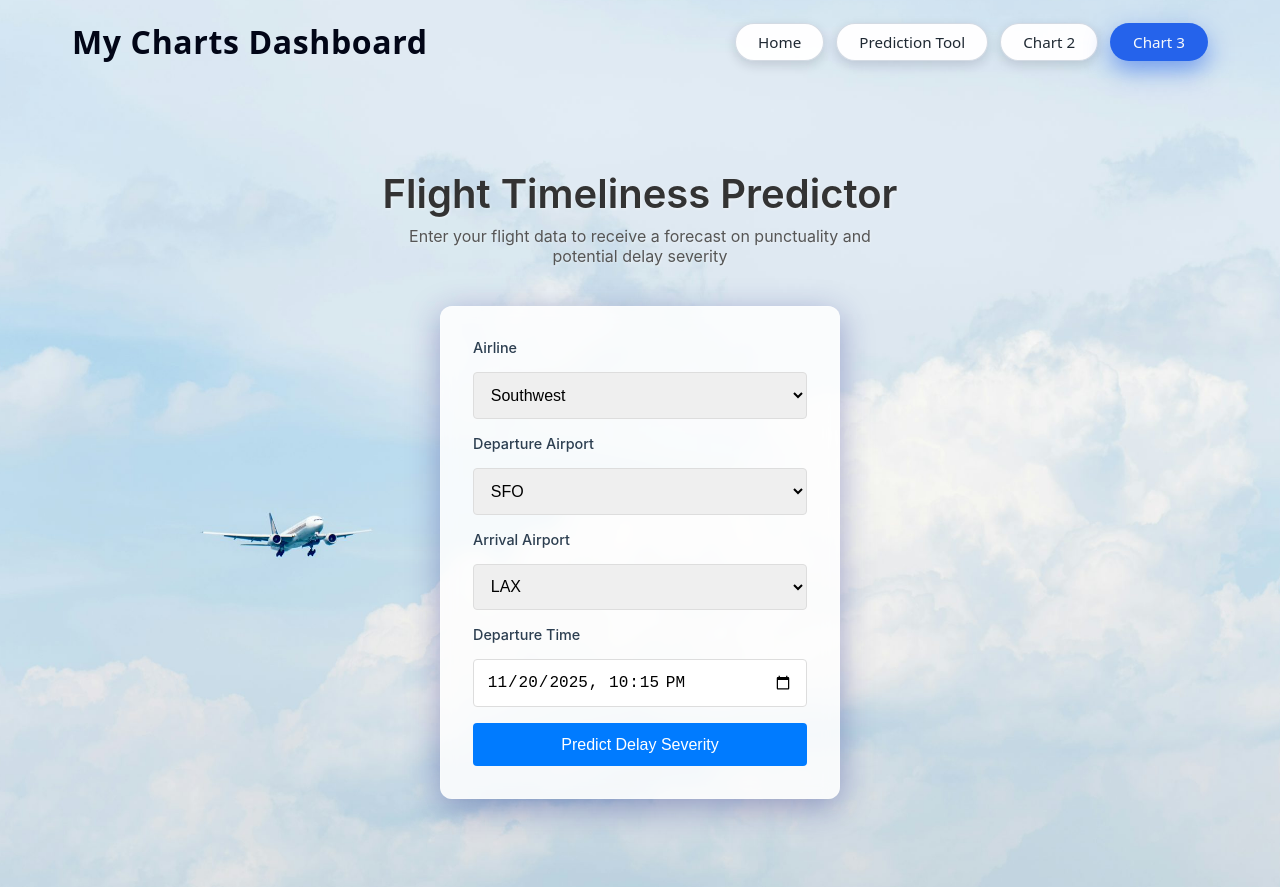
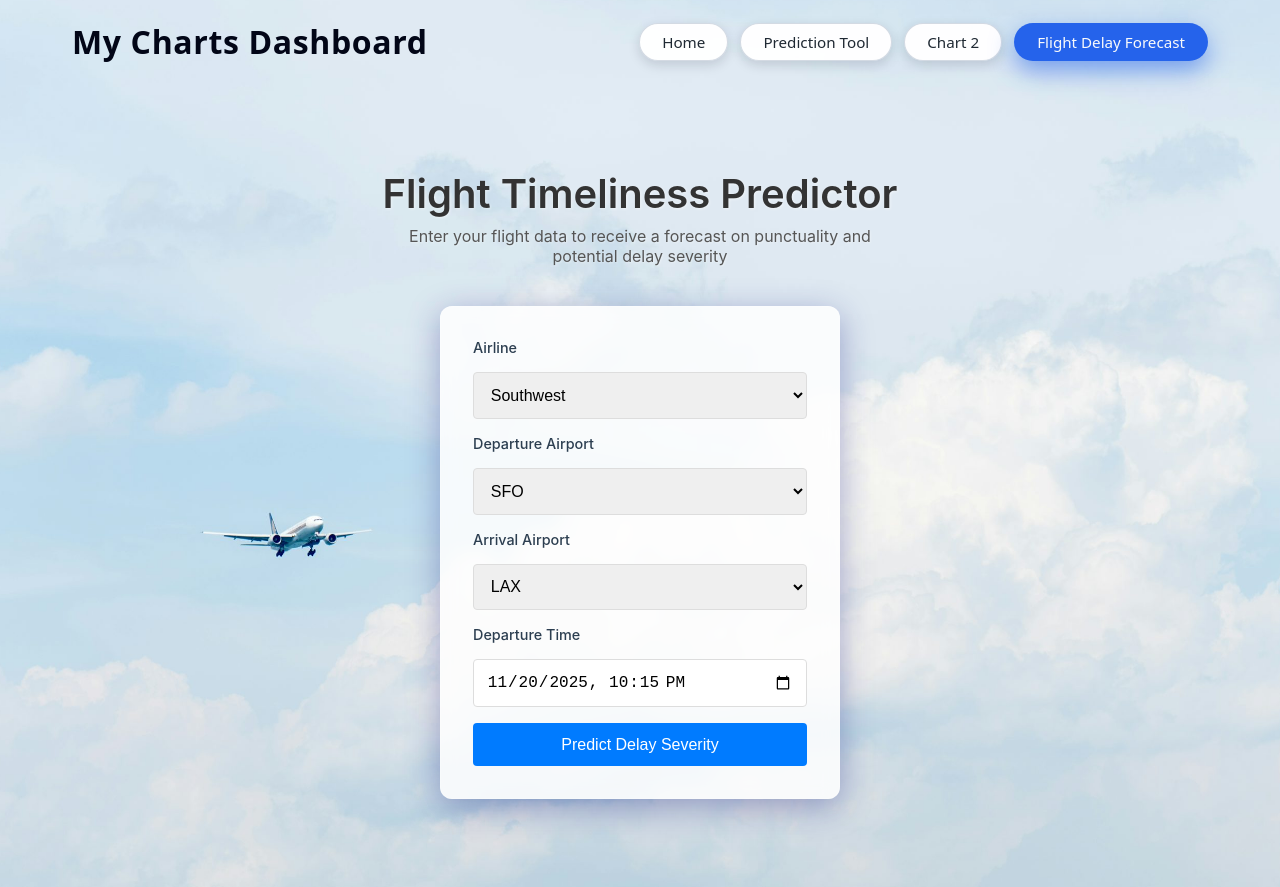
Before and after one commit to Sharonwoon/COS30049_FINAL, a React (Create React App) app: page /chart3 in a window 1280 px wide. Built offline with nearby package versions, Linux system fonts and the light colour scheme.

Commit message:
Update App.js

```diff
--- a/src/App.js
+++ b/src/App.js
@@ -38,7 +38,7 @@ function Shell() {
           <NavButton to="/home">Home</NavButton>
           <NavButton to="/chart1">Prediction Tool</NavButton>
           <NavButton to="/chart2">Chart 2</NavButton>
-          <NavButton to="/chart3">Chart 3</NavButton>
+          <NavButton to="/chart3">Flight Delay Forecast</NavButton>
         </nav>
       </header>
 
```
